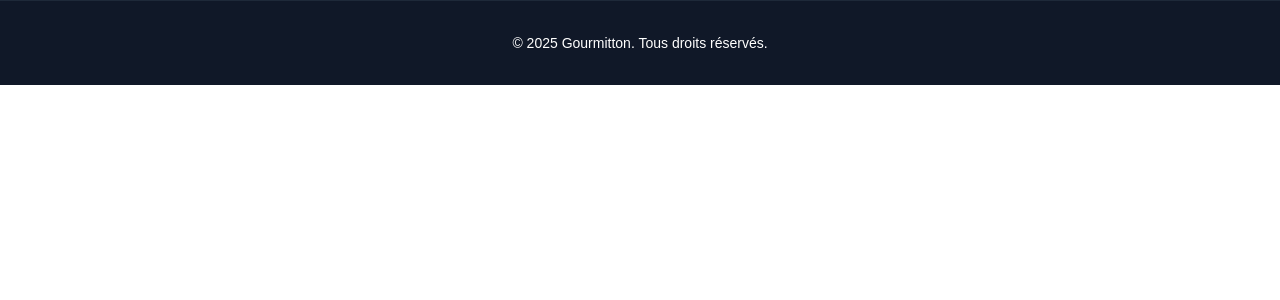
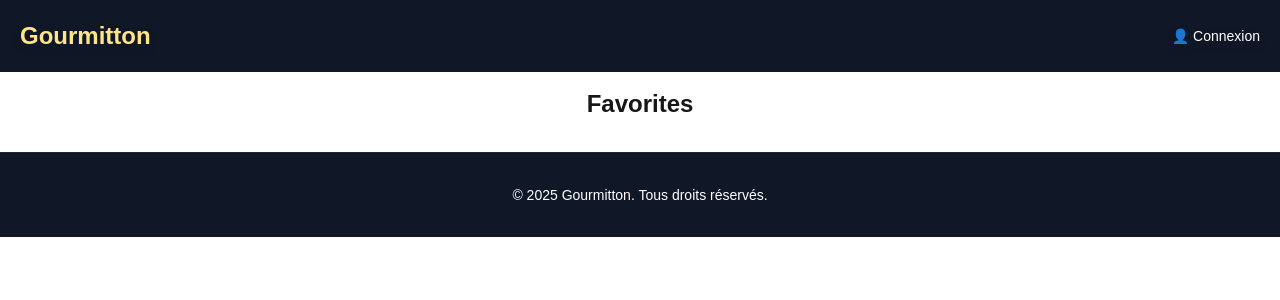
Before and after one commit to antoinecstl/Gourmitton, a Next.js app in the folder gourmitton/: page /favorites in a window 1280 px wide. Shown: the top 300 px of the page. Built offline with nearby package versions, Linux system fonts and the light colour scheme.

Commit message:
Feature : Style

```diff
--- /dev/null
+++ b/gourmitton/app/components/Header.tsx
@@ -0,0 +1,19 @@
+"use client";
+import { usePathname } from "next/navigation";
+import Link from 'next/link';
+
+export default function Header() {
+  const pathname = usePathname();
+  if (pathname === "/") return null;
+  return (
+        <div className="bg-gray-900 w-full p-2 md:p-5 flex justify-between items-center">
+          <Link href={`/`}>
+            <h1 className="text-lg md:text-xl lg:text-2xl font-bold text-amber-200 drop-shadow-lg cursor-pointer">Gourmitton</h1>
+          </Link>
+            <button className="text-sm md:text-md hover:text-amber-400 text-white drop-shadow-lg cursor-pointer transition-all">
+            👤 Connexion
+          </button>
+        </div>
+
+    );
+};
--- a/gourmitton/app/favorites/page.tsx
+++ b/gourmitton/app/favorites/page.tsx
@@ -1,2 +1,9 @@
 export default async function FavoritesPage() {
+    return (
+        <div>
+            <h1 className="text-2xl font-bold text-center mt-4">Favorites</h1>
+            <div className="grid grid-cols-1 md:grid-cols-2 lg:grid-cols-3 gap-4 p-4">
+            </div>
+        </div>
+    );
 }
--- a/gourmitton/app/globals.css
+++ b/gourmitton/app/globals.css
@@ -12,7 +12,7 @@
 
 @media (prefers-color-scheme: dark) {
   :root {
-    --background: #0a0a0a;
+    --background: #171717;
     --foreground: #ededed;
   }
 }
--- a/gourmitton/app/layout.tsx
+++ b/gourmitton/app/layout.tsx
@@ -2,6 +2,7 @@ import type { Metadata } from "next";
 import { Geist, Geist_Mono } from "next/font/google";
 import "./globals.css";
 import Footer from "./components/Footer";
+import Header from "./components/Header";
 
 const geistSans = Geist({
   variable: "--font-geist-sans",
@@ -24,8 +25,9 @@ export default function RootLayout({
   children: React.ReactNode;
 }>) {
   return (
-    <html lang="fr" suppressHydrationWarning>
+    <html lang="fr">
       <body className={`${geistSans.variable} ${geistMono.variable} antialiased bg-amber-50`}>
+        <Header />
         {children}
         <Footer/>
       </body>
```
